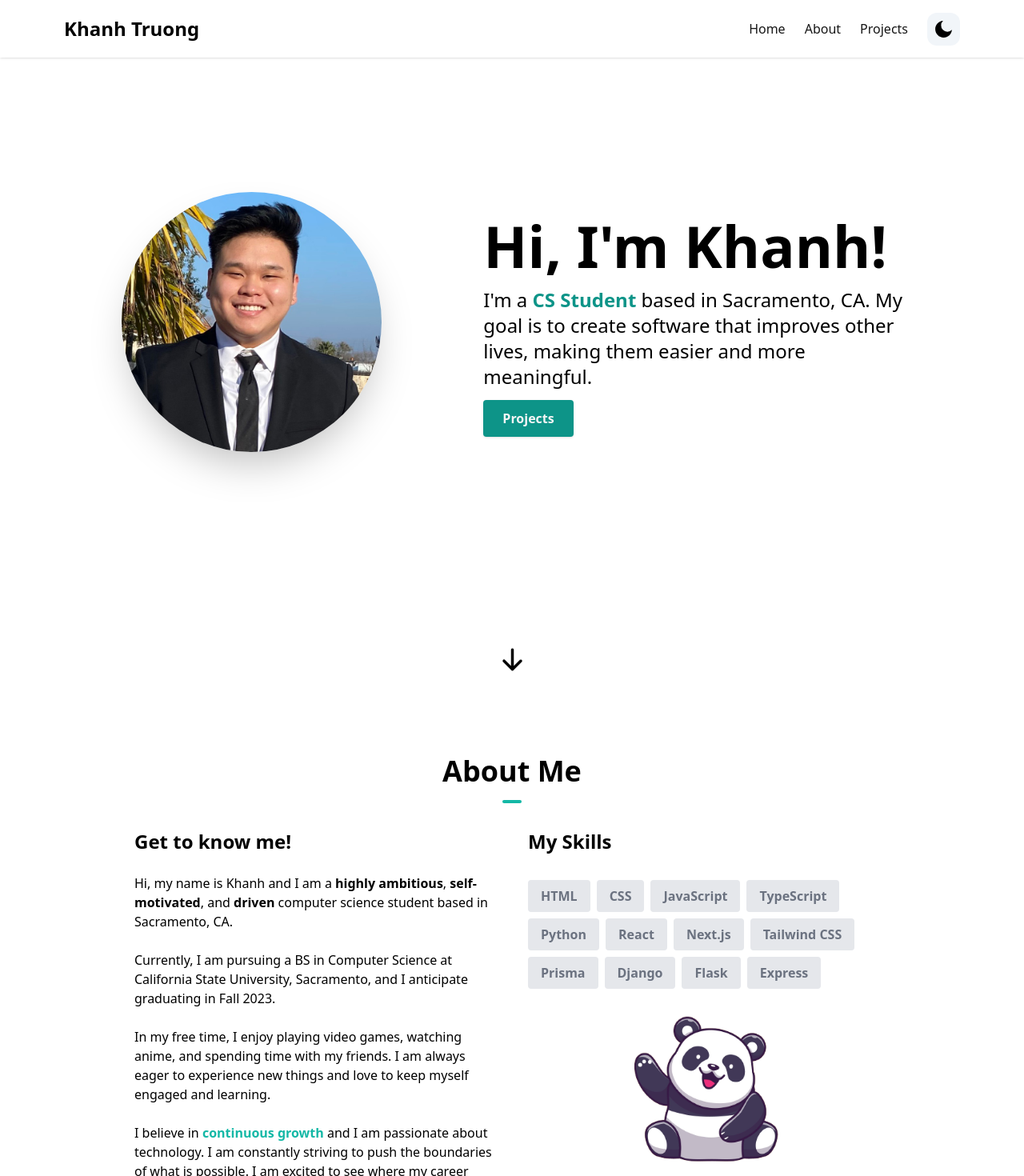
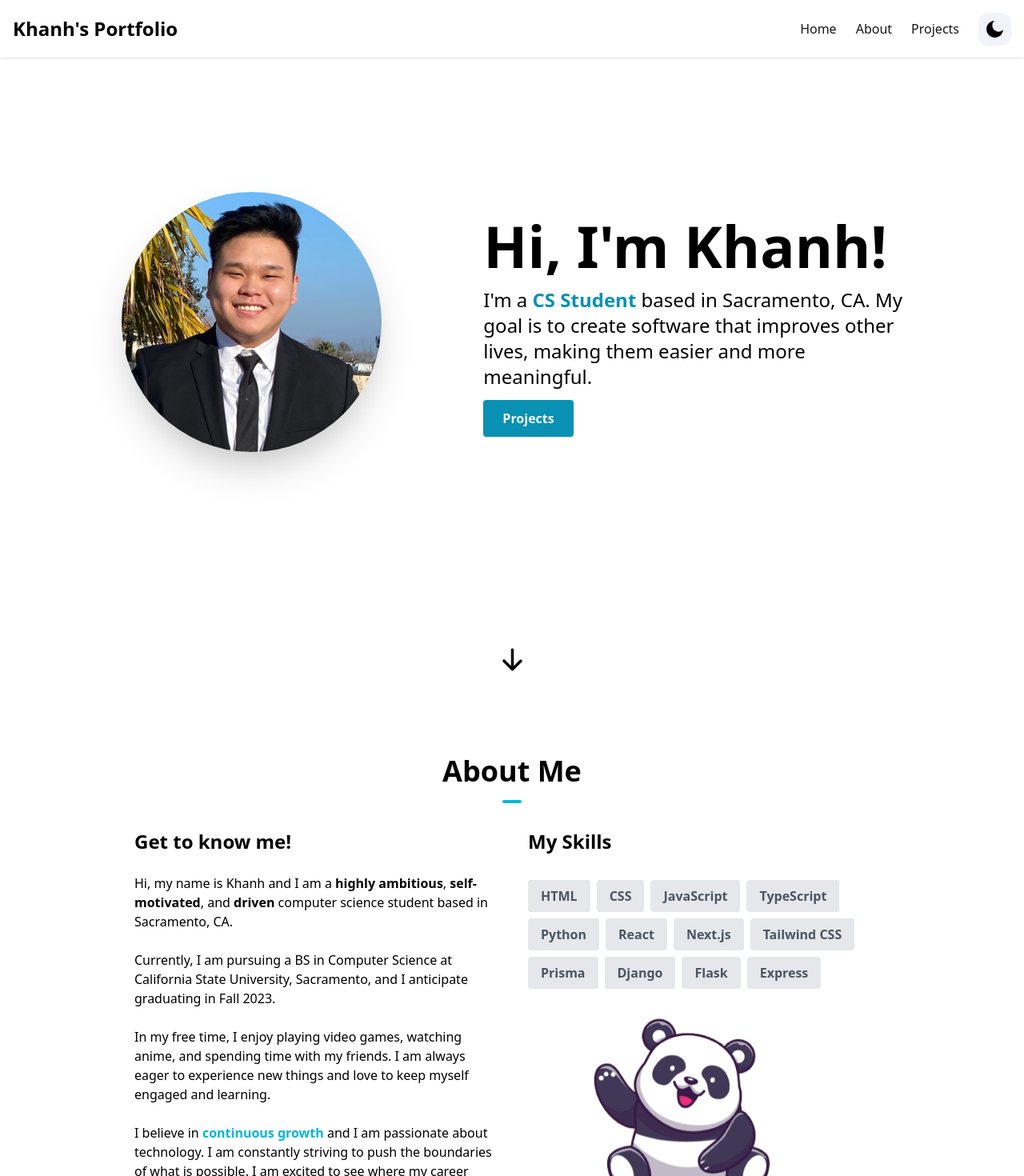
Before and after one commit to khanhtruong0808/kt-portfolio, a Next.js app: page / in a window 1280 px wide. Shown: the top 1470 px of the page at 80% size. Built offline with nearby package versions, Linux system fonts and the light colour scheme.

Commit message:
make skills section link to docs, general refactor

```diff
--- /dev/null
+++ b/src/app/ThemeProvider.js
@@ -0,0 +1,6 @@
+"use client";
+
+// See https://beta.nextjs.org/docs/rendering/server-and-client-components#third-party-packages
+// Toaster needs to be a client component
+import { ThemeProvider } from "next-themes";
+export default ThemeProvider;
--- a/src/app/layout.tsx
+++ b/src/app/layout.tsx
@@ -1,8 +1,7 @@
-"use client";
 import "../styles/globals.css";
 import Navbar from "@/components/Navbar";
 import Footer from "@/components/Footer";
-import { ThemeProvider } from "next-themes";
+import ThemeProvider from "./ThemeProvider";
 
 export default function RootLayout({
   children,
@@ -10,14 +9,10 @@ export default function RootLayout({
   children: React.ReactNode;
 }) {
   return (
-    <html lang="en">
-      {/*
-        <head /> will contain the components returned by the nearest parent
-        head.tsx. Find out more at https://beta.nextjs.org/docs/api-reference/file-conventions/head
-      */}
+    <html lang="en" suppressHydrationWarning>
       <head />
       <body className="dark:bg-stone-900">
-        <ThemeProvider enableSystem={true} attribute="class">
+        <ThemeProvider enableSystem attribute="class">
           <Navbar />
           {children}
           <Footer />
--- a/src/components/AboutSection.tsx
+++ b/src/components/AboutSection.tsx
@@ -1,19 +1,23 @@
 import React from "react";
 import Image from "next/image";
+import Link from "next/link";
 
 const skills = [
-  { skill: "HTML" },
-  { skill: "CSS" },
-  { skill: "JavaScript" },
-  { skill: "TypeScript" },
-  { skill: "Python" },
-  { skill: "React" },
-  { skill: "Next.js" },
-  { skill: "Tailwind CSS" },
-  { skill: "Prisma" },
-  { skill: "Django" },
-  { skill: "Flask" },
-  { skill: "Express" },
+  { skill: "HTML", docs: "https://developer.mozilla.org/en-US/docs/Web/HTML" },
+  { skill: "CSS", docs: "https://developer.mozilla.org/en-US/docs/Web/CSS" },
+  {
+    skill: "JavaScript",
+    docs: "https://developer.mozilla.org/en-US/docs/Web/JavaScript",
+  },
+  { skill: "TypeScript", docs: "https://www.typescriptlang.org/docs/" },
+  { skill: "Python", docs: "https://docs.python.org/3/" },
+  { skill: "React", docs: "https://react.dev/" },
+  { skill: "Next.js", docs: "https://nextjs.org" },
+  { skill: "Tailwind CSS", docs: "https://tailwindcss.com/" },
+  { skill: "Prisma", docs: "https://www.prisma.io/" },
+  { skill: "Django", docs: "https://www.djangoproject.com/" },
+  { skill: "Flask", docs: "https://flask.palletsprojects.com/en/2.3.x/" },
+  { skill: "Express", docs: "https://expressjs.com/" },
 ];
 
 const AboutSection = () => {
@@ -22,7 +26,7 @@ const AboutSection = () => {
       <div className="my-12 pb-12 md:pt-16 md:pb-48">
         <h1 className="text-center font-bold text-4xl">
           About Me
-          <hr className="w-6 h-1 mx-auto my-4 bg-teal-500 border-0 rounded"></hr>
+          <hr className="w-6 h-1 mx-auto my-4 bg-cyan-500 border-0 rounded"></hr>
         </h1>
 
         <div className="flex flex-col space-y-10 items-stretch justify-center align-top md:space-x-10 md:space-y-0 md:p-4 md:flex-row md:text-left">
@@ -52,7 +56,7 @@ const AboutSection = () => {
             <br />
             <p>
               I believe in{" "}
-              <span className="font-bold text-teal-500">continuous growth</span>{" "}
+              <span className="font-bold text-cyan-500">continuous growth</span>{" "}
               and I am passionate about technology. I am constantly striving to
               push the boundaries of what is possible. I am excited to see where
               my career takes me and welcome new opportunities with open arms.
@@ -64,21 +68,21 @@ const AboutSection = () => {
             <div className="flex flex-wrap flex-row justify-center z-10 md:justify-start">
               {skills.map((item, idx) => {
                 return (
-                  <p
-                    key={idx}
-                    className="bg-gray-200 px-4 py-2 mr-2 mt-2 text-gray-500 rounded font-semibold"
-                  >
-                    {item.skill}
-                  </p>
+                  <Link key={idx} href={item.docs} target="_blank">
+                    <p className="bg-gray-200 px-4 py-2 mr-2 mt-2 text-gray-600 rounded font-semibold hover:bg-gray-300 hover:text-gray-700 hover:scale-105 transition">
+                      {item.skill}
+                    </p>
+                  </Link>
                 );
               })}
             </div>
             <Image
               src="/hero-image.png"
               alt=""
-              width={1000}
-              height={1000}
-              className="hidden md:block"
+              width={226}
+              height={240}
+              className="hidden md:block md:relative z-10 left-10 lg:left-20 top-8"
+              style={{ width: 226, height: 240 }}
             />
           </div>
         </div>
--- a/src/components/HeroSection.tsx
+++ b/src/components/HeroSection.tsx
@@ -15,6 +15,7 @@ const HeroSection = () => {
             width={325}
             height={325}
             className="rounded-full shadow-2xl"
+            priority
           />
         </div>
         <div className="md:mt-2 md:w-3/5">
@@ -23,13 +24,13 @@ const HeroSection = () => {
           </h1>
           <p className="text-lg mt-4 mb-6 md:text-2xl">
             I&#39;m a{" "}
-            <span className="font-semibold text-teal-600">CS Student </span>
+            <span className="font-semibold text-cyan-600">CS Student </span>
             based in Sacramento, CA. My goal is to create software that improves
             other lives, making them easier and more meaningful.
           </p>
           <Link
             to="projects"
-            className="text-neutral-100 font-semibold px-6 py-3 bg-teal-600 rounded shadow hover:bg-teal-700 cursor-pointer transition"
+            className="text-neutral-100 font-semibold px-6 py-3 bg-cyan-600 rounded shadow hover:bg-cyan-700 cursor-pointer transition"
             activeClass="active"
             spy={true}
             smooth={true}
--- a/src/components/Navbar.tsx
+++ b/src/components/Navbar.tsx
@@ -1,5 +1,6 @@
-"use client"; // this is a client component
-import React from "react";
+"use client";
+
+import React, { useEffect } from "react";
 import { useState } from "react";
 import { Link } from "react-scroll/modules";
 import { useTheme } from "next-themes";
@@ -11,7 +12,7 @@ interface NavItem {
   page: string;
 }
 
-const NAV_ITEMS: Array<NavItem> = [
+const NAV_ITEMS: NavItem[] = [
   {
     label: "Home",
     page: "home",
@@ -29,15 +30,27 @@ const NAV_ITEMS: Array<NavItem> = [
 export default function Navbar() {
   const { systemTheme, theme, setTheme } = useTheme();
   const currentTheme = theme === "system" ? systemTheme : theme;
+  const [mounted, setMounted] = useState(false);
   const [navbar, setNavbar] = useState(false);
+
+  // Fix for system theme flickering
+  // useEffect only runs on the client, so now we can safely show the UI
+  useEffect(() => {
+    setMounted(true);
+  }, []);
+
+  if (!mounted) {
+    return null;
+  }
+
   return (
-    <header className="w-full mx-auto  px-4 sm:px-20 fixed top-0 z-50 shadow bg-white dark:bg-stone-900 dark:border-b dark:border-stone-600">
+    <header className="w-full mx-auto px-4 fixed top-0 z-50 shadow bg-white dark:bg-stone-900 dark:border-b dark:border-stone-600">
       <div className="justify-between md:items-center md:flex">
         <div>
           <div className="flex items-center justify-between py-3 md:py-5 md:block">
             <Link to="home">
               <div className="container flex items-center space-x-2 cursor-pointer">
-                <h2 className="text-2xl font-bold">Khanh Truong</h2>
+                <h2 className="text-2xl font-bold">Khanh&apos;s Portfolio</h2>
               </div>
             </Link>
             <div className="md:hidden">
--- a/src/components/ProjectsSection.tsx
+++ b/src/components/ProjectsSection.tsx
@@ -36,7 +36,7 @@ const ProjectsSection = () => {
     <section id="projects">
       <h1 className="my-10 text-center font-bold text-4xl">
         Projects
-        <hr className="w-6 h-1 mx-auto my-4 bg-teal-500 border-0 rounded"></hr>
+        <hr className="w-6 h-1 mx-auto my-4 bg-cyan-500 border-0 rounded"></hr>
       </h1>
 
       <div className="flex flex-col space-y-28">
--- a/src/components/SlideUp.tsx
+++ b/src/components/SlideUp.tsx
@@ -1,10 +1,9 @@
-"use client"; // this is a client component
+"use client";
 
 import React, { useEffect, useRef, ReactNode } from "react";
 interface Props {
   offset?: string;
   children?: ReactNode;
-  // any props that come into the component
 }
 
 export default function SlideUp({ children, offset = "0px" }: Props) {
```
Also changed, not shown: public/hero-image.png, src/app/head.tsx (line endings or trailing spaces), 1 other file (tests, documents, lock files or other folders).
